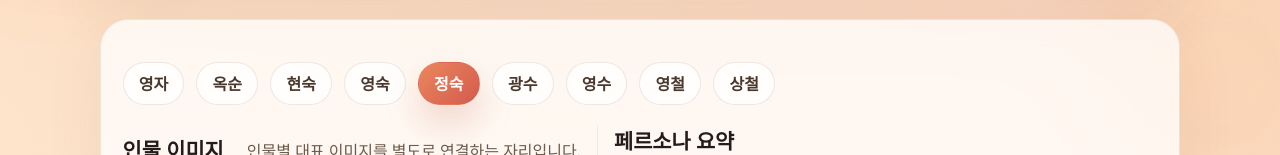
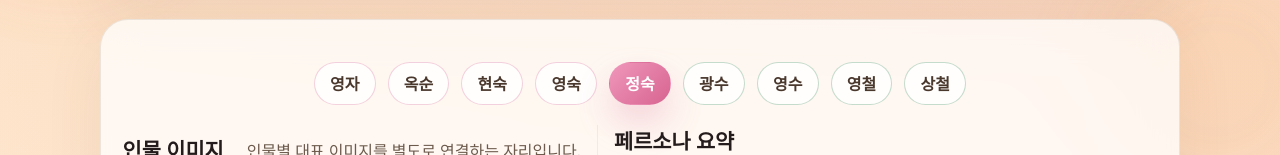
Before and after one commit to wilgon456/love-match-jungsook-quiz, a React (Vite) app: page / in a window 1280 px wide. Shown: the part 337-492 px from the top of the page. Built offline with nearby package versions, Linux system fonts and the light colour scheme.

Commit message:
Center and color-code character chips

```diff
--- a/src/App.jsx
+++ b/src/App.jsx
@@ -4,6 +4,13 @@ import { quizConfigs, scaleLabels } from "./quizzes";
 import { calculateResult, getDimensionSummary } from "./scoring";
 
 const scoreOptions = [1, 2, 3, 4, 5];
+const femaleCharacterIds = new Set([
+  "youngja",
+  "oksun",
+  "hyunsook",
+  "youngsook",
+  "jungsook"
+]);
 
 const dimensionAccents = [
   "var(--accent-1)",
@@ -91,12 +98,15 @@ export default function App() {
               {characterOrder.map((personId) => {
                 const person = characterProfiles[personId];
                 const selected = personId === selectedPersonId;
+                const groupClass = femaleCharacterIds.has(personId)
+                  ? "female"
+                  : "male";
 
                 return (
                   <button
                     key={person.id}
                     type="button"
-                    className={`person-chip ${selected ? "selected" : ""} ${person.quizAvailable ? "available" : "pending"}`}
+                    className={`person-chip ${groupClass} ${selected ? "selected" : ""} ${person.quizAvailable ? "available" : "pending"}`}
                     onClick={() => handlePersonChange(person.id)}
                     aria-pressed={selected}
                   >
--- a/src/styles.css
+++ b/src/styles.css
@@ -133,6 +133,7 @@ button {
 .people-selector {
   display: flex;
   flex-wrap: wrap;
+  justify-content: center;
   gap: 0.75rem;
   margin-top: 1.25rem;
 }
@@ -156,6 +157,14 @@ button {
   cursor: pointer;
 }
 
+.person-chip.female {
+  border-color: rgba(216, 102, 145, 0.3);
+}
+
+.person-chip.male {
+  border-color: rgba(86, 152, 109, 0.34);
+}
+
 .person-chip small {
   font-size: 0.72rem;
   color: var(--text-soft);
@@ -169,8 +178,17 @@ button {
 .person-chip.selected {
   color: white;
   border-color: transparent;
-  background: linear-gradient(135deg, #ea875d 0%, #d45a4e 100%);
   box-shadow: 0 18px 34px rgba(192, 91, 74, 0.22);
+}
+
+.person-chip.female.selected {
+  background: linear-gradient(135deg, #f097bc 0%, #d76490 100%);
+  box-shadow: 0 18px 34px rgba(215, 100, 144, 0.24);
+}
+
+.person-chip.male.selected {
+  background: linear-gradient(135deg, #7fc98f 0%, #4f9a63 100%);
+  box-shadow: 0 18px 34px rgba(79, 154, 99, 0.24);
 }
 
 .person-chip.selected small {
```
